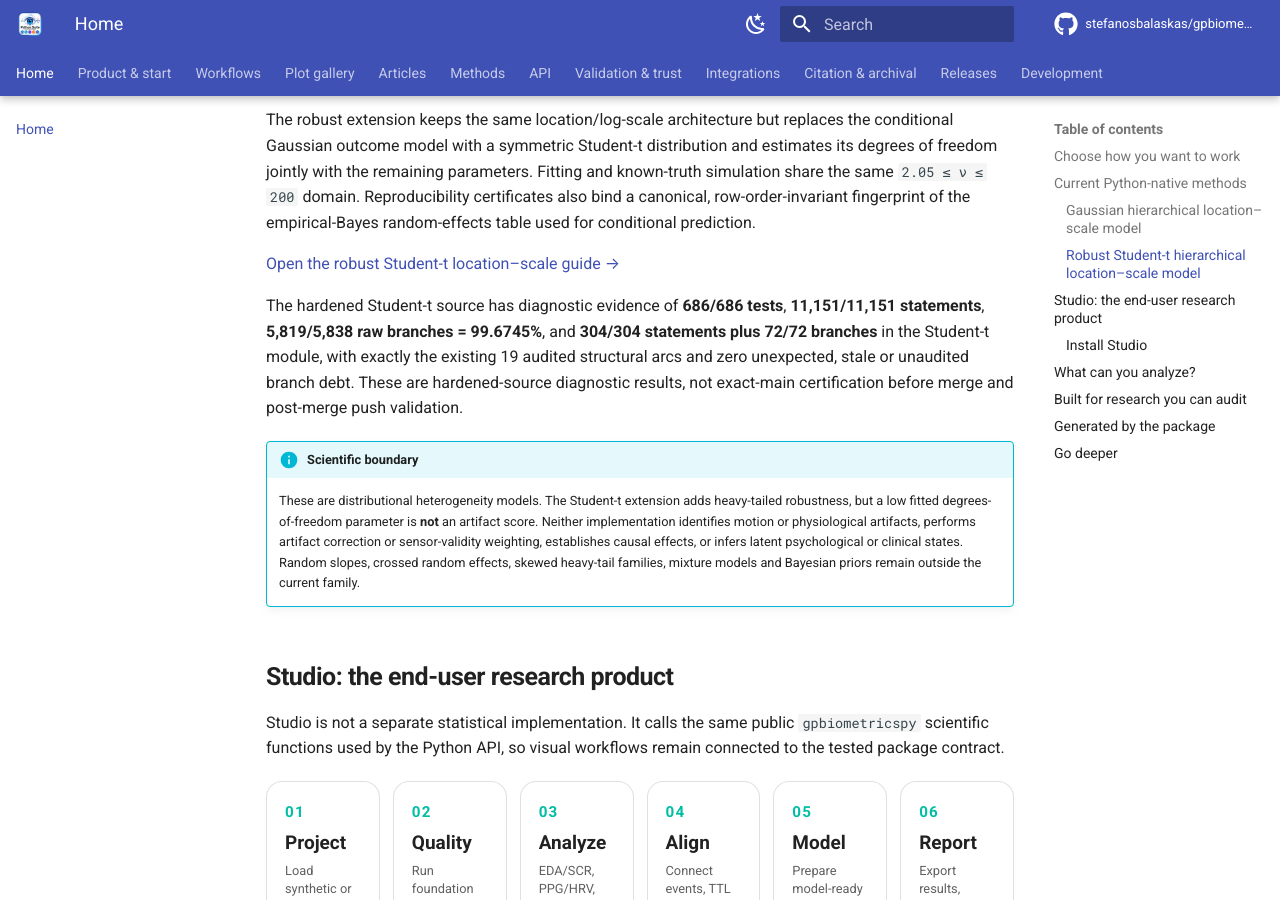
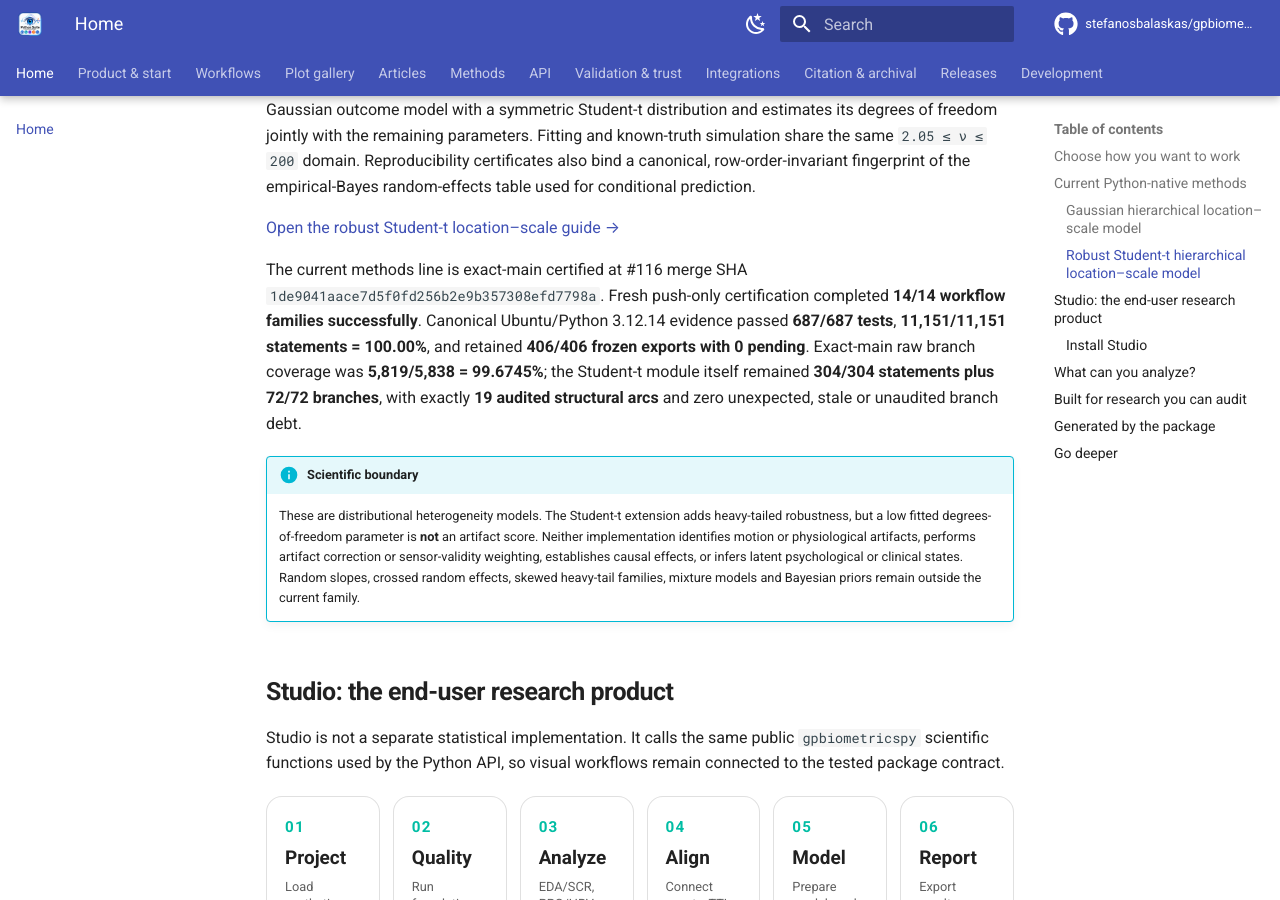
Before and after one commit to stefanosbalaskas/gpbiometricspy, an MkDocs documentation site: the page built from docs/index.md, in a window 1280 px wide and 900 px high, scrolled down 2631 px. Built offline with MkDocs 1.6.1 and Material for MkDocs 9.7.7, drawn with Linux system fonts in a browser that asks for light colours; comment, search, counter and statistics services are not loaded; some of the changed text lies outside the part shown.

Commit message:
docs: publish exact-main Student-t certification

```diff
--- a/docs/index.md
+++ b/docs/index.md
@@ -20,11 +20,11 @@
 <div><span class="gp-status-value">0.1.6</span><span class="gp-status-label">stable release</span></div>
 <div><span class="gp-status-value">0.1.7.dev0</span><span class="gp-status-label">development head</span></div>
 <div><span class="gp-status-value">406 / 406</span><span class="gp-status-label">frozen R exports implemented</span></div>
-<div><span class="gp-status-value">662</span><span class="gp-status-label">last exact-main-certified methods baseline tests</span></div>
-<div><span class="gp-status-value">686</span><span class="gp-status-label">hardened Student-t diagnostic tests</span></div>
-<div><span class="gp-status-value">100%</span><span class="gp-status-label">hardened diagnostic statement coverage</span></div>
-<div><span class="gp-status-value">99.6745%</span><span class="gp-status-label">hardened diagnostic raw branch coverage</span></div>
-<div><span class="gp-status-value">72 / 72</span><span class="gp-status-label">hardened Student-t module branches</span></div>
+<div><span class="gp-status-value">687 / 687</span><span class="gp-status-label">exact-main tests</span></div>
+<div><span class="gp-status-value">100%</span><span class="gp-status-label">exact-main statement coverage</span></div>
+<div><span class="gp-status-value">99.6745%</span><span class="gp-status-label">exact-main raw branch coverage</span></div>
+<div><span class="gp-status-value">14 / 14</span><span class="gp-status-label">exact-main push workflow families</span></div>
+<div><span class="gp-status-value">72 / 72</span><span class="gp-status-label">Student-t module branches</span></div>
 <div><span class="gp-status-value">19</span><span class="gp-status-label">audited structural arcs</span></div>
 <div><span class="gp-status-value">3.11–3.14</span><span class="gp-status-label">supported Python</span></div>
 </div>
@@ -79,7 +79,7 @@
 
 [Open the robust Student-t location–scale guide →](methods/robust-hierarchical-location-scale.md)
 
-The hardened Student-t source has diagnostic evidence of **686/686 tests**, **11,151/11,151 statements**, **5,819/5,838 raw branches = 99.6745%**, and **304/304 statements plus 72/72 branches** in the Student-t module, with exactly the existing 19 audited structural arcs and zero unexpected, stale or unaudited branch debt. These are hardened-source diagnostic results, not exact-main certification before merge and post-merge push validation.
+The current methods line is exact-main certified at #116 merge SHA `1de9041aace7d5f0fd256b2e9b357308efd7798a`. Fresh push-only certification completed **14/14 workflow families successfully**. Canonical Ubuntu/Python 3.12.14 evidence passed **687/687 tests**, **11,151/11,151 statements = 100.00%**, and retained **406/406 frozen exports with 0 pending**. Exact-main raw branch coverage was **5,819/5,838 = 99.6745%**; the Student-t module itself remained **304/304 statements plus 72/72 branches**, with exactly **19 audited structural arcs** and zero unexpected, stale or unaudited branch debt.
 
 !!! info "Scientific boundary"
     These are distributional heterogeneity models. The Student-t extension adds heavy-tailed robustness, but a low fitted degrees-of-freedom parameter is **not** an artifact score. Neither implementation identifies motion or physiological artifacts, performs artifact correction or sensor-validity weighting, establishes causal effects, or infers latent psychological or clinical states. Random slopes, crossed random effects, skewed heavy-tail families, mixture models and Bayesian priors remain outside the current family.
@@ -178,7 +178,7 @@
 </div>
 <div class="gp-pillar">
 <h3>Validation is part of the product</h3>
-<p>The last exact-main-certified methods baseline (#114) passed 662 tests with 10,847/10,847 statements and 5,747/5,766 raw branches. The hardened Student-t source has diagnostic evidence of 686/686 tests, 11,151/11,151 statements and 5,819/5,838 raw branches while retaining exactly 19 audited structural arcs and zero unexpected, stale or unaudited branch debt.</p>
+<p>The current exact-main-certified methods baseline (#116, merge `1de9041a…`) passed 687 tests with 11,151/11,151 statements, 5,819/5,838 raw branches, exactly 19 audited structural arcs, and zero unexpected, stale or unaudited branch debt. Fresh push-only certification completed all 14 workflow families successfully.</p>
 <a href="deep-validation/">Inspect validation →</a>
 </div>
 <div class="gp-pillar">
```
Also changed, not shown: README.md (+8 -10 lines), docs/methods/index.md (+2 -2 lines).
